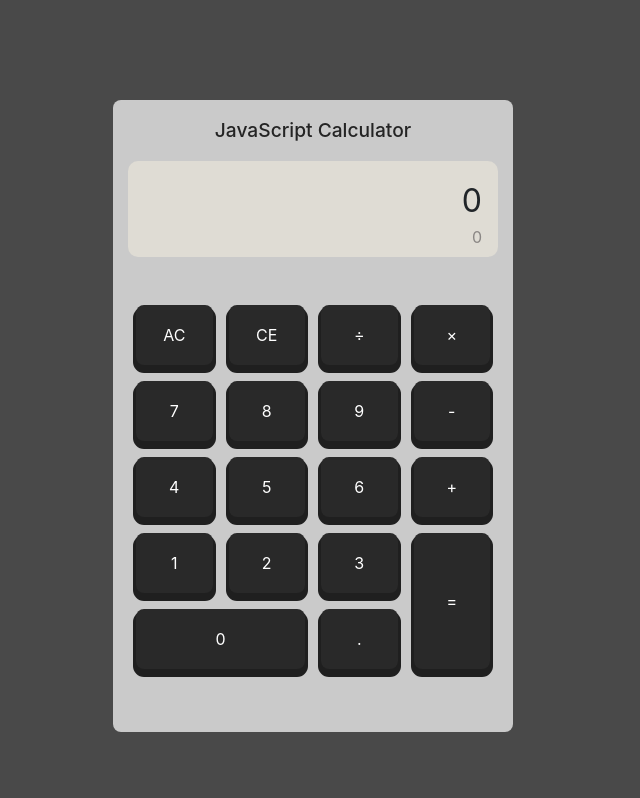
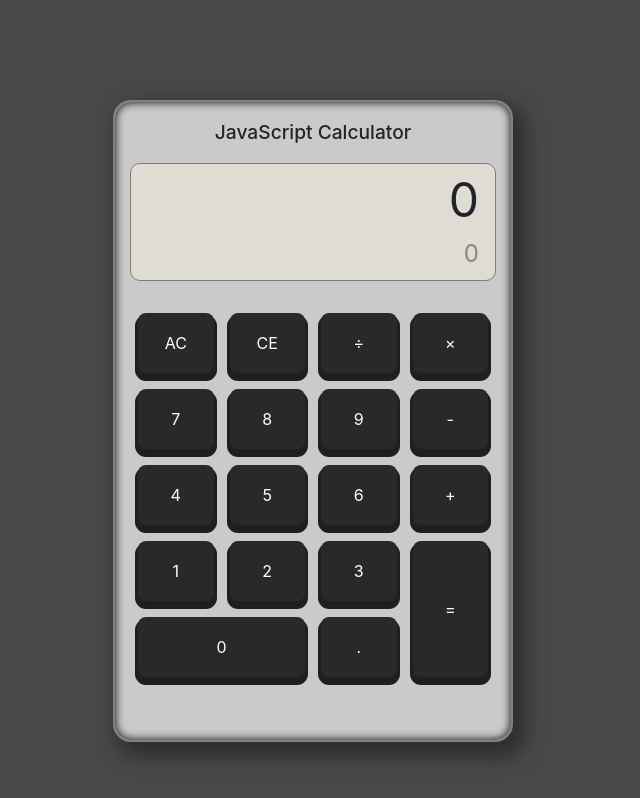
Before and after one commit to MatthewCranford/js-calculator, a website: page index.html in a window 1280 px wide. Shown: the whole page, without its empty margins (327-967 px from the left). Drawn offline with nearby package versions, Linux system fonts and the light colour scheme.

Commit message:
New styles + add flex to displays

```diff
--- a/index.html
+++ b/index.html
@@ -15,8 +15,8 @@
 
     <p class="calc__title">JavaScript Calculator</p>
     <div class="calc__display">
-      <p id="primary-input" class="calc__input__primary">0</p>
-      <p id="secondary-input" class="calc__input_secondary">0</p>
+      <p id="primary-input" class="calc__display__primary">0</p>
+      <p id="secondary-input" class="calc__display__secondary">0</p>
     </div>
     <div class="container">
       <div class="row">
--- a/styles.css
+++ b/styles.css
@@ -1,5 +1,5 @@
+
 body, html {
-
   text-align: center;
   background-color: #494949;
   height: 100%;
@@ -11,42 +11,46 @@ body, html {
   background-color: #cacaca;
   width: 100%;
   height: 100%;
-
-  border-radius: 8px;
-  margin: 0;
-
+	margin: 0;
+	border: #808080 2px solid;
+	border-radius: 18px;
+	box-shadow: 8px 10px 20px 5px #16161685, inset 0 0 10px black;
 }
 
 .calc__title {
-
   padding-top: 1rem;
   font-size: 1.2rem;
   font-weight: 500;
   color: #242424;
-
 }
 
 .calc__display {
   background-color: #f5eede7a;
-  margin-bottom: 2.5rem;
+  margin-bottom: 1.5rem;
   border-radius: 10px;
   padding: 0 1rem;
-  overflow: hidden;
+	overflow: hidden;
+	border: 1px solid #7e7e7e;
 }
 
-  .calc__input__primary {
+  .calc__display__primary {
     margin: 0;
-    text-align: end;
-    padding: 1rem 0 0 0;
-    font-size: 2rem;
+		font-size: 3rem;
+		display: flex;
+		flex-wrap: nowrap;
+		justify-content: flex-end;
   }
 
-  .calc__input_secondary {
+  .calc__display__secondary {
     margin: 0;
-    text-align: end;
+
     padding: 0 0 .5rem 0;
-    font-size: 1rem;
-    color: #686565b7;
+    font-size: 1.5rem;
+		color: #686565b7;
+		display: flex;
+		flex-wrap: nowrap;
+		justify-content: flex-end;
+
   }
 
 
```
